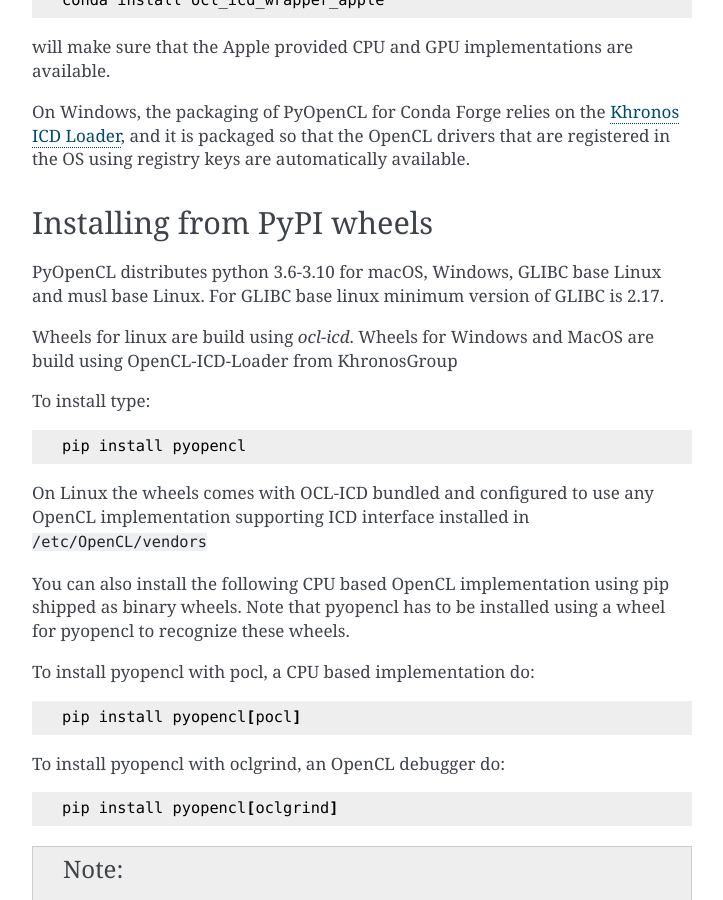
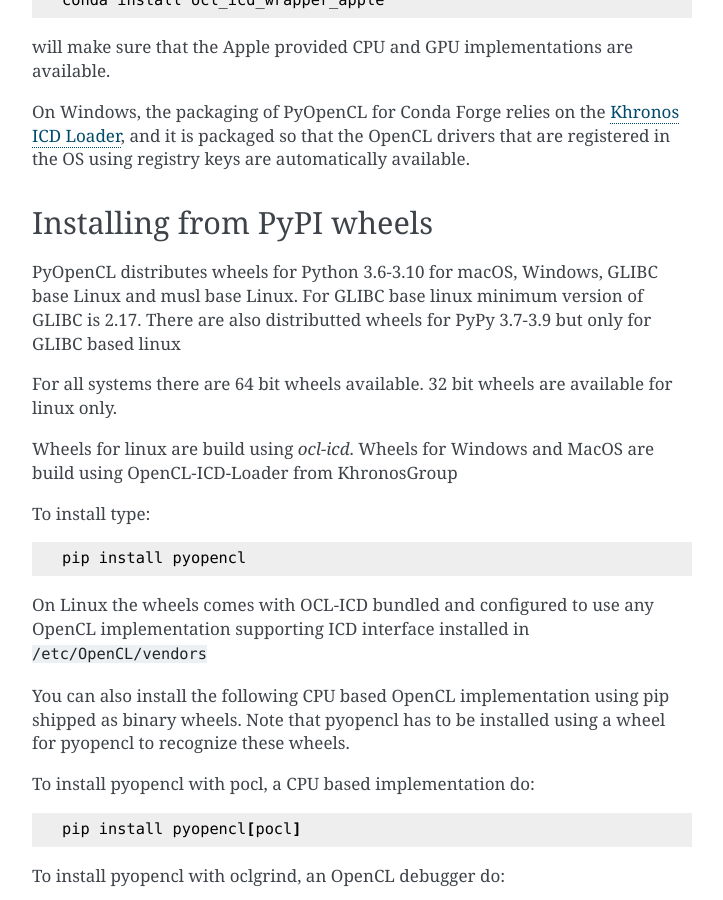
Before and after one commit to inducer/pyopencl, a Sphinx documentation site: the page built from doc/misc.rst, in a window 1280 px wide and 900 px high, scrolled down 2821 px. Shown: the whole window, without its empty margins (388-1111 px from the left). Built offline with Sphinx 7.4.7, drawn with Linux system fonts in a browser that asks for light colours.

Commit message:
add more information about versions

```diff
--- a/doc/misc.rst
+++ b/doc/misc.rst
@@ -136,8 +136,11 @@ using registry keys are automatically available.
 Installing from PyPI wheels
 ---------------------------
 
-PyOpenCL distributes python 3.6-3.10 for macOS, Windows, GLIBC base Linux and musl base Linux.
+PyOpenCL distributes wheels for Python 3.6-3.10 for macOS, Windows, GLIBC base Linux and musl base Linux.
 For GLIBC base linux minimum version of GLIBC is 2.17.
+There are also distributted wheels for PyPy 3.7-3.9 but only for GLIBC based linux
+
+For all systems there are 64 bit wheels available. 32 bit wheels are available for linux only.
 
 Wheels for linux are build using `ocl-icd`. Wheels for Windows and MacOS are build using
 OpenCL-ICD-Loader from KhronosGroup
```
